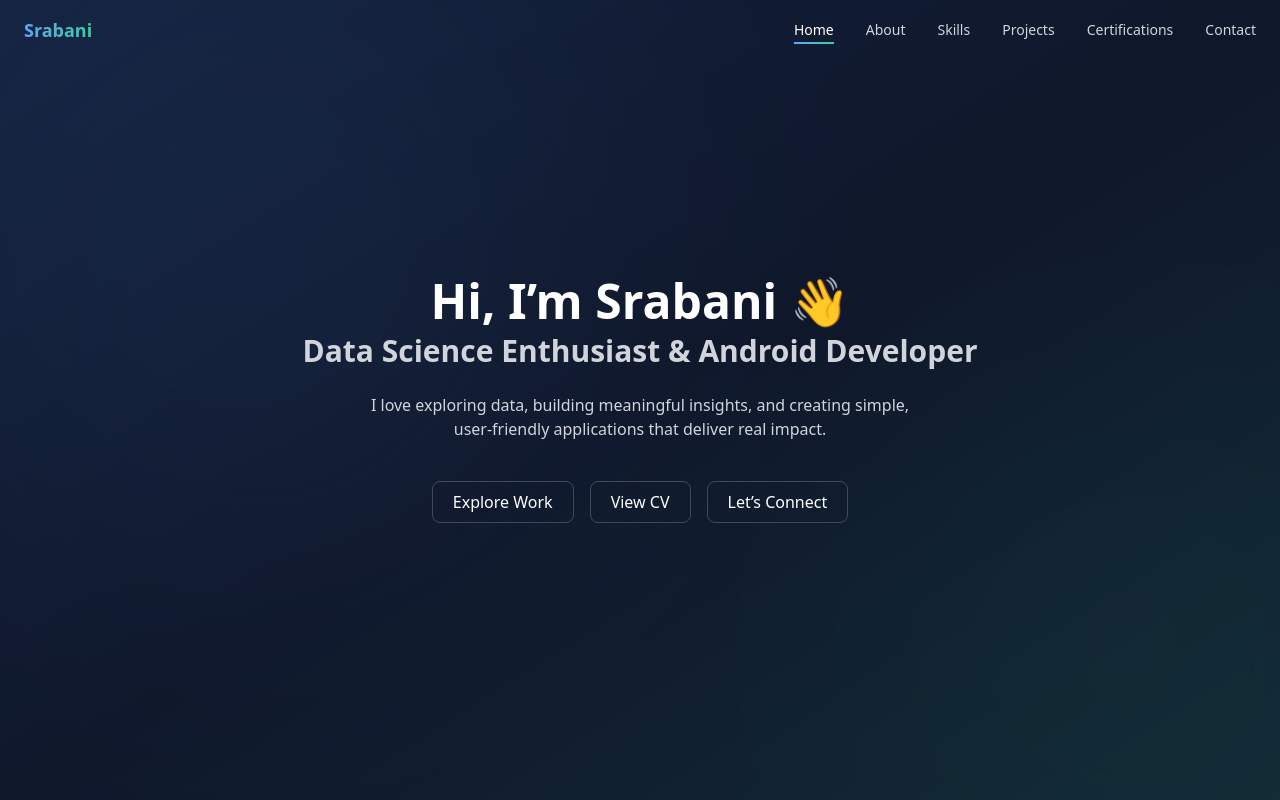
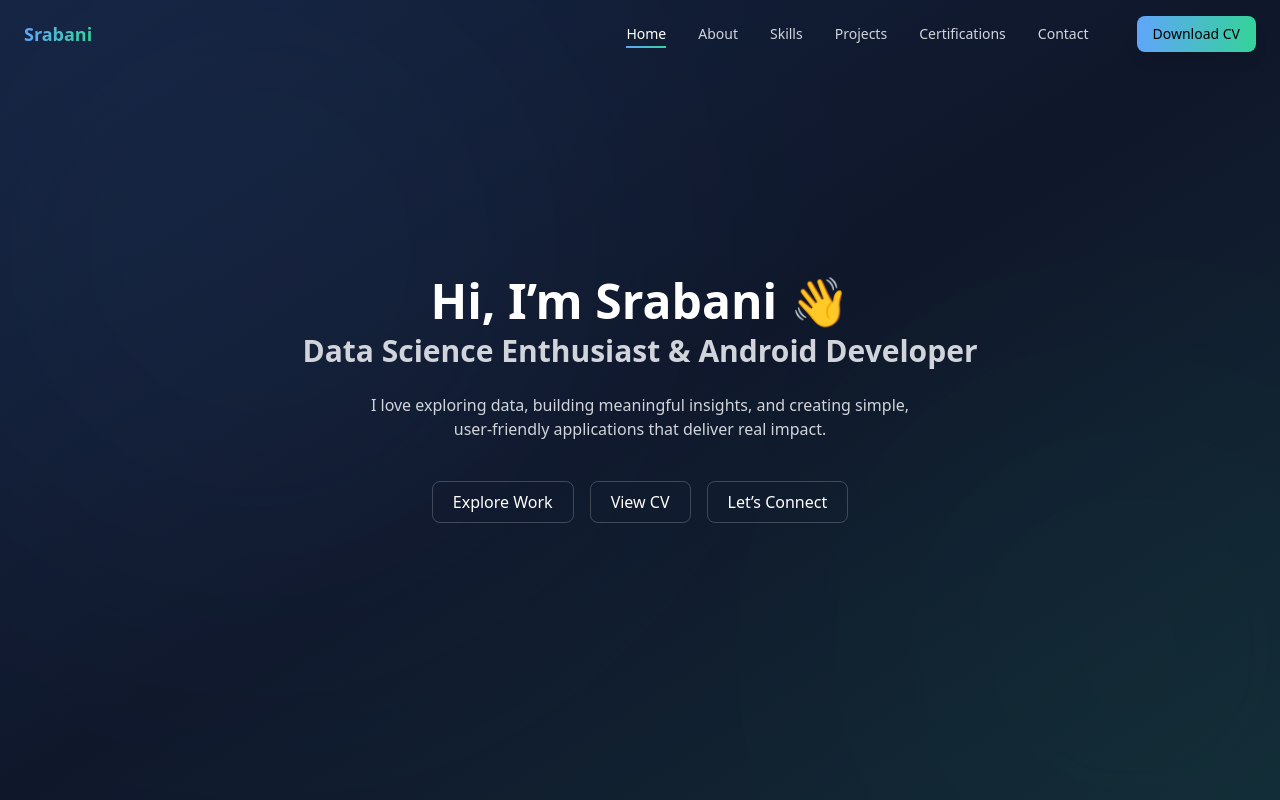
Before and after one commit to Srabanigorai/latest-portfolio, a React (Vite) app: page / in a window 1280 px wide. Shown: the top 800 px of the page. Built offline with nearby package versions, Linux system fonts and the light colour scheme.

Commit message:
Update Navbar.jsx

```diff
--- a/src/components/Navbar.jsx
+++ b/src/components/Navbar.jsx
@@ -20,27 +20,21 @@ export default function Navbar() {
     const handleScroll = () => {
       const currentScroll = window.scrollY;
 
-      // 🔥 HIDE / SHOW LOGIC
       if (currentScroll > lastScroll && currentScroll > 80) {
-        setVisible(false); // scrolling down → hide
+        setVisible(false);
       } else {
-        setVisible(true); // scrolling up → show
+        setVisible(true);
       }
 
       setLastScroll(currentScroll);
-
-      // 🌫️ background trigger
       setScrolled(currentScroll > 50);
 
-      // 📍 active section
       let current = "home";
       links.forEach((link) => {
         const el = document.getElementById(link.id);
         if (el) {
           const top = el.offsetTop - 120;
-          if (currentScroll >= top) {
-            current = link.id;
-          }
+          if (currentScroll >= top) current = link.id;
         }
       });
 
@@ -70,7 +64,7 @@ export default function Navbar() {
         opacity: visible ? 1 : 0,
         y: visible ? 0 : -50
       }}
-      transition={{ duration: 0.5, ease: "easeInOut" }}
+      transition={{ duration: 0.5 }}
       className="fixed top-0 left-0 w-full z-50"
     >
       {/* 🌌 BACKGROUND */}
@@ -95,14 +89,14 @@ export default function Navbar() {
         </motion.div>
 
         {/* 🔗 LINKS */}
-        <div className="flex gap-8">
+        <div className="flex items-center gap-8">
+
           {links.map((link) => (
             <button
               key={link.id}
               onClick={() => handleClick(link.id)}
               className="relative text-sm group"
             >
-              {/* TEXT */}
               <span
                 className={`transition-colors duration-300 ${
                   active === link.id
@@ -113,23 +107,30 @@ export default function Navbar() {
                 {link.name}
               </span>
 
-              {/* HOVER LINE */}
               <span className="absolute left-0 -bottom-1 h-[2px] w-0 bg-gradient-to-r from-blue-400 to-emerald-400 transition-all duration-300 group-hover:w-full" />
 
-              {/* ACTIVE LINE (SMOOTH MOVE) */}
               {active === link.id && (
                 <motion.div
                   layoutId="activeLine"
                   className="absolute left-0 right-0 -bottom-1 h-[2px] bg-gradient-to-r from-blue-400 to-emerald-400"
-                  transition={{
-                    type: "spring",
-                    stiffness: 300,
-                    damping: 30
-                  }}
                 />
               )}
             </button>
           ))}
+
+          {/* 📄 CV BUTTON */}
+          <motion.a
+            href="/cv.pdf"   // ✅ FILE PATH
+            download
+            whileHover={{ scale: 1.08 }}
+            whileTap={{ scale: 0.95 }}
+            className="ml-4 px-4 py-2 text-sm font-medium rounded-lg
+            bg-gradient-to-r from-blue-400 to-emerald-400 text-black
+            shadow-lg hover:shadow-emerald-400/40 transition"
+          >
+            Download CV
+          </motion.a>
+
         </div>
       </div>
     </motion.div>
```
